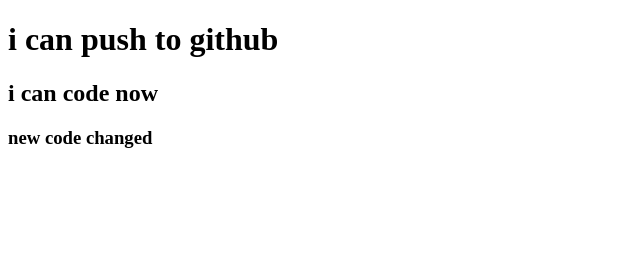
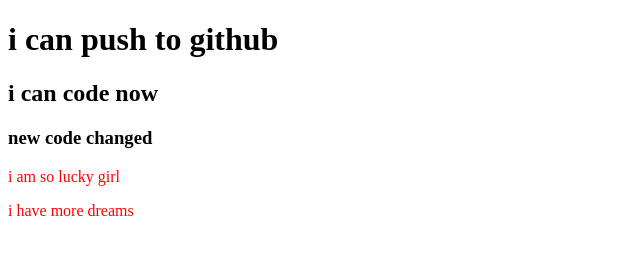
Before and after one commit to sumayabintayishak/my-4th-repo, a plain HTML site: page index.html in a window 1280 px wide. Shown: the whole page, without its empty margins (0-640 px from the left). Drawn offline with Linux system fonts and the light colour scheme.

Commit message:
4th commit

```diff
--- a/index.html
+++ b/index.html
@@ -5,11 +5,14 @@
     <meta http-equiv="X-UA-Compatible" content="IE=edge">
     <meta name="viewport" content="width=device-width, initial-scale=1.0">
     <title>my 4th github repo</title>
+    <link rel="stylesheet" href="style.css">
 </head>
 <body>
     <h1>i can push to github</h1>
     <h2>i can code now</h2>
     <h3>new code changed</h3>
+    <p>i am so lucky girl</p>
+    <p>i have more dreams</p>
 
 </body>
 </html>
--- /dev/null
+++ b/style.css
@@ -0,0 +1,3 @@
+p{
+    color:red
+}
```
